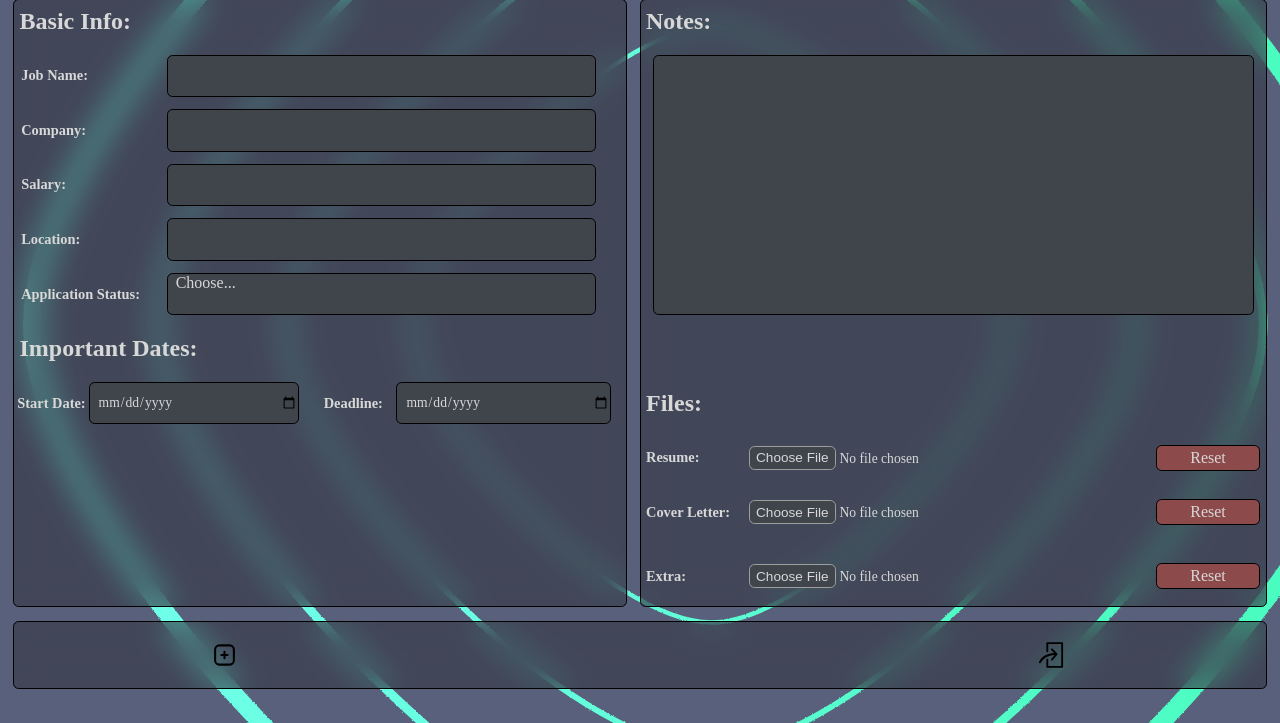
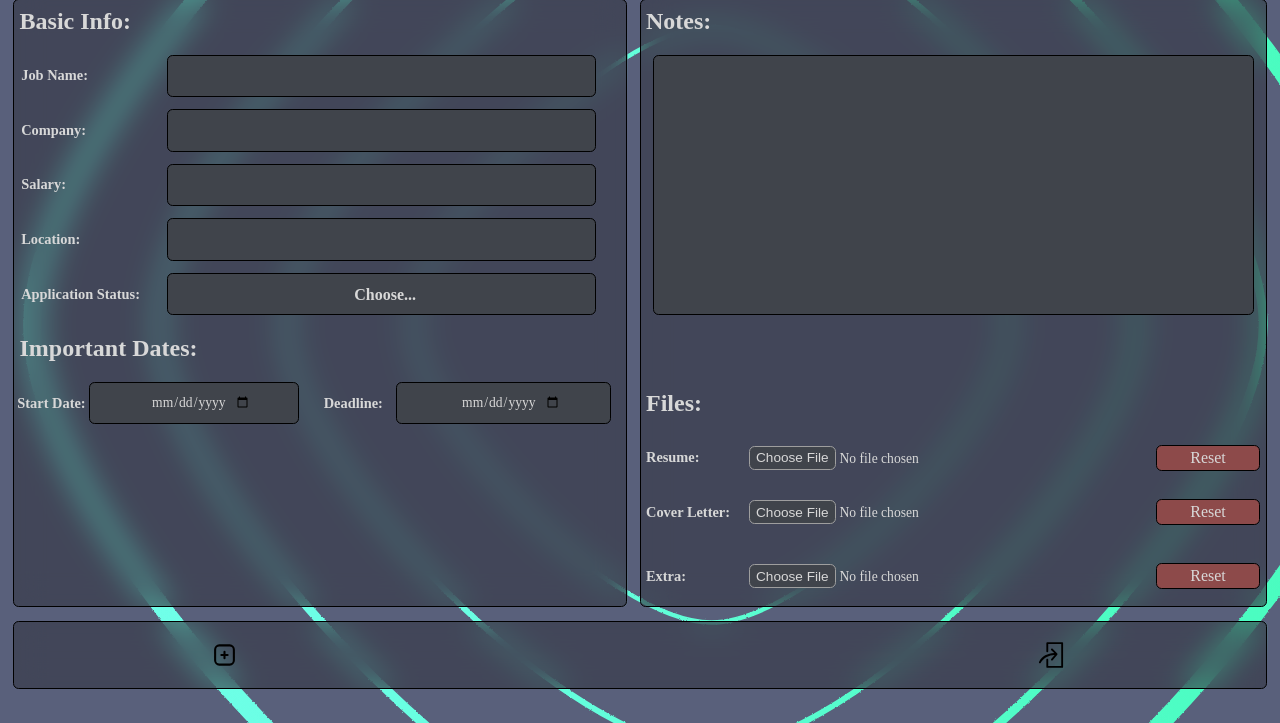
Before and after one commit to karthik-vig/job-application-tracker, a Flask app: page /addJobInfo in a window 1280 px wide. Shown: the part 77-800 px from the top of the page. Run offline with Flask 3, Linux system fonts and the light colour scheme.

Commit message:
centered select and data tags in add, modify. Made select tag text bold. in see and modify jobInfo.html pages correct select option tag was not chosen; fixed it. Added maxlenght to job, company and location field.

```diff
--- a/flaskr/static/css/baseJobInfoStyle.css
+++ b/flaskr/static/css/baseJobInfoStyle.css
@@ -140,6 +140,21 @@ a {
     grid-column-end: endCol;
     grid-row-start: row1;
     grid-row-end: endRow;
+}
+
+#leftSideFormContainer > fieldset > input[type="date"] {
+    display: flex;
+    text-align: center;
+    justify-content: center;
+    align-items: center;
+}
+
+#leftSideFormContainer > fieldset > select {
+    display: flex;
+    text-align: center;
+    justify-content: center;
+    align-items: center;
+    font-weight: bold;
 }
 
 #leftSideFormContainer > fieldset:nth-of-type(1) {
--- a/flaskr/templates/baseJobInfo.html
+++ b/flaskr/templates/baseJobInfo.html
@@ -19,11 +19,11 @@
                 <h3>Basic Info:</h3>
                 <fieldset>
                     <label>Job Name: </label>
-                    <input type="text" name="job" {% block jobInputField %}{% endblock %} class="commonBorder inputBGColor">
+                    <input type="text" name="job" maxlength="50" {% block jobInputField %}{% endblock %} class="commonBorder inputBGColor">
                 </fieldset>
                 <fieldset>
                     <label>Company: </label>
-                    <input type="text" name="company" {% block companyInputField %}{% endblock %} class="commonBorder inputBGColor">
+                    <input type="text" name="company" maxlength="100" {% block companyInputField %}{% endblock %} class="commonBorder inputBGColor">
                 </fieldset>
                 <fieldset>
                     <label>Salary: </label>
@@ -31,7 +31,7 @@
                 </fieldset>
                 <fieldset>
                     <label>Location: </label>
-                    <input type="text" name="jobLocation" {% block locationInputField %}{% endblock %} class="commonBorder inputBGColor">
+                    <input type="text" name="jobLocation" maxlength="100" {% block locationInputField %}{% endblock %} class="commonBorder inputBGColor">
                 </fieldset>
                 <fieldset>
                     <label>Application Status: </label>
```
Also changed, not shown: flaskr/templates/modifyJobInfo.html (+15 -5 lines), flaskr/templates/seeJobInfo.html (+15 -5 lines).
